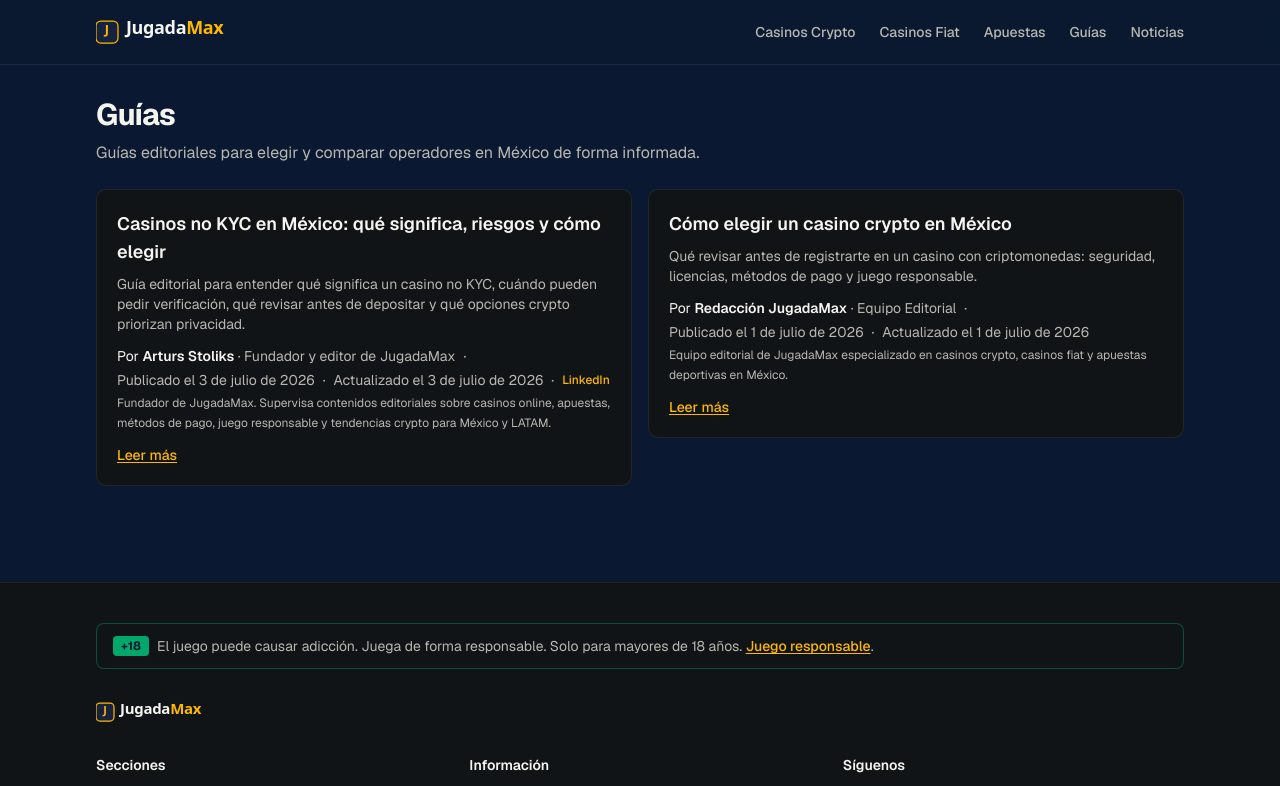
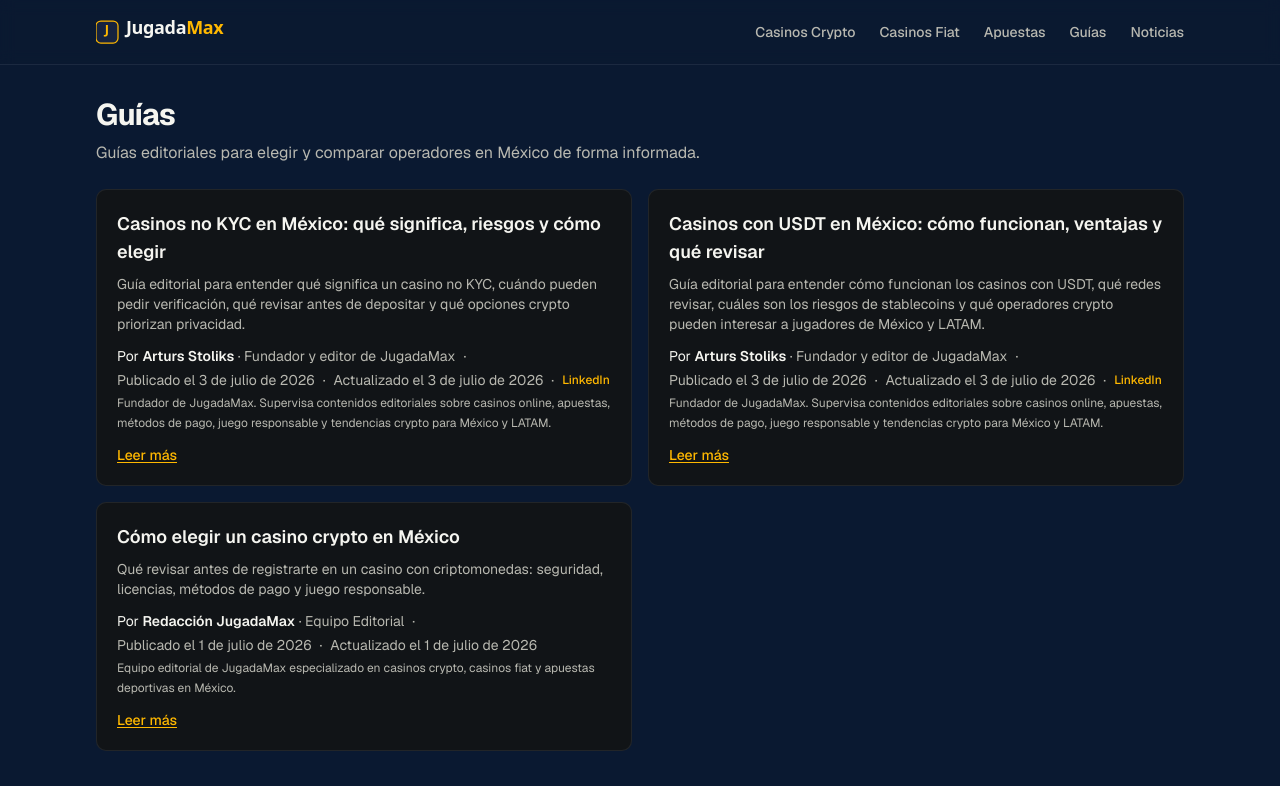
Before and after one commit to arturgerc/jugadamax, a Next.js app: page /guias in a window 1280 px wide. Shown: the top 786 px of the page. Built offline with nearby package versions, Linux system fonts and the light colour scheme.

Commit message:
Add USDT casino guide

```diff
--- a/app/(marketing)/guias/[slug]/page.tsx
+++ b/app/(marketing)/guias/[slug]/page.tsx
@@ -15,6 +15,26 @@ const GUIDE_RELATED_READING: Record<string, { href: string; label: string }[]> =
     { href: "/reviews/ltccasino", label: "LTC Casino" },
     { href: "/reviews/bitcasino", label: "Bitcasino.io" },
     { href: "/casinos-crypto", label: "Ver casinos crypto" },
+  ],
+  "casinos-con-usdt-mexico": [
+    { href: "/reviews/bitcasino", label: "Bitcasino.io" },
+    { href: "/reviews/cryptocasino", label: "CryptoCasino.CC" },
+    { href: "/reviews/ethcasino", label: "ETH Casino" },
+    { href: "/reviews/ltccasino", label: "LTC Casino" },
+    { href: "/casinos-crypto", label: "Ver casinos crypto" },
+  ],
+};
+
+const GUIDE_SOURCE_LINKS: Record<string, { label: string; url: string }[]> = {
+  "casinos-con-usdt-mexico": [
+    {
+      label: "Tether Transparency",
+      url: "https://tether.to/en/transparency/",
+    },
+    {
+      label: "Coinbase — What is a stablecoin?",
+      url: "https://www.coinbase.com/learn/crypto-basics/what-is-a-stablecoin",
+    },
   ],
 };
 
@@ -80,6 +100,7 @@ export default async function GuideArticlePage({
 
   const paragraphs = article.body.split("\n\n").filter(Boolean);
   const relatedReading = GUIDE_RELATED_READING[slug];
+  const sourceLinks = GUIDE_SOURCE_LINKS[slug];
 
   const breadcrumb = breadcrumbJsonLd([
     { name: "Inicio", path: "/" },
@@ -122,25 +143,51 @@ export default async function GuideArticlePage({
         </header>
 
         {article.coverImage ? (
-          <div
-            className="overflow-hidden rounded-xl border border-border/60 bg-[var(--jm-graphite)] shadow-sm"
-            style={{
-              aspectRatio: `${article.coverImage.width} / ${article.coverImage.height}`,
-            }}
-          >
+          <div className="aspect-[1200/630] w-full overflow-hidden rounded-xl border border-border/60 bg-card shadow-sm">
             {/* eslint-disable-next-line @next/next/no-img-element */}
             <img
               src={article.coverImage.src}
               alt={article.coverImage.alt}
               width={article.coverImage.width}
               height={article.coverImage.height}
-              className="block h-full w-full object-contain"
+              className="block h-full w-full object-cover object-center"
               decoding="async"
             />
           </div>
         ) : null}
 
         <div className="space-y-5">{paragraphs.map(renderGuideBlock)}</div>
+
+        {sourceLinks ? (
+          <section
+            aria-labelledby="source-links-heading"
+            className="rounded-xl border border-border/60 bg-card p-5 sm:p-6"
+          >
+            <h2
+              id="source-links-heading"
+              className="text-lg font-bold tracking-tight text-foreground"
+            >
+              Fuentes y lecturas
+            </h2>
+            <ul className="mt-4 space-y-2">
+              {sourceLinks.map((item) => (
+                <li key={item.url}>
+                  <a
+                    href={item.url}
+                    target="_blank"
+                    rel="nofollow noopener noreferrer"
+                    className={cn(
+                      "inline-flex min-h-11 items-center text-sm font-medium text-primary underline-offset-2 hover:underline",
+                      focusRing,
+                    )}
+                  >
+                    {item.label}
+                  </a>
+                </li>
+              ))}
+            </ul>
+          </section>
+        ) : null}
 
         {relatedReading ? (
           <section
--- a/content/guides/index.ts
+++ b/content/guides/index.ts
@@ -73,4 +73,49 @@ export const guides: Article[] = [
       height: 630,
     },
   },
+  {
+    id: "guia-casinos-con-usdt-mexico",
+    slug: "casinos-con-usdt-mexico",
+    type: "guide",
+    title: "Casinos con USDT en México: cómo funcionan, ventajas y qué revisar",
+    summary:
+      "Guía editorial para entender cómo funcionan los casinos con USDT, qué redes revisar, cuáles son los riesgos de stablecoins y qué operadores crypto pueden interesar a jugadores de México y LATAM.",
+    body: [
+      "## Qué es USDT y por qué aparece en casinos crypto",
+      "USDT, también conocido como Tether, es una stablecoin vinculada al dólar estadounidense. En el contexto de casinos crypto, muchos usuarios la consideran útil porque permite mover valor digital sin exponerse tanto a la volatilidad de monedas como Bitcoin o Ethereum.",
+      "Aun así, una stablecoin no elimina todos los riesgos. El precio, las redes, las comisiones, la liquidez, las políticas del emisor y las condiciones del operador pueden afectar la experiencia del usuario. Por eso JugadaMax recomienda entender cómo funciona USDT antes de depositar en cualquier casino online.",
+      "## Por qué USDT interesa en México y LATAM",
+      "En México y LATAM, USDT puede resultar atractivo para usuarios que ya usan exchanges, wallets o pagos digitales. A diferencia de depósitos con tarjeta, OXXO o SPEI, un depósito con USDT suele depender de una red blockchain y de la dirección correcta del operador.",
+      "Esto puede ser cómodo para usuarios crypto, pero también exige más cuidado. Si eliges una red equivocada, no revisas mínimos o envías fondos a una dirección incorrecta, el proceso puede complicarse. Antes de depositar, confirma moneda, red, mínimos, comisiones y reglas oficiales del casino.",
+      "## Redes: TRC20, ERC20 y otras opciones",
+      "Uno de los puntos más importantes al usar USDT es la red. USDT puede existir en distintas redes, y cada operador decide cuáles acepta. Algunas redes pueden tener comisiones más bajas o confirmaciones más rápidas, pero eso no significa que todas estén disponibles en cada casino.",
+      "Nunca envíes USDT sin comprobar la red exacta indicada por el operador. Si el casino muestra una dirección para una red concreta, usar otra red puede provocar pérdida de fondos o retrasos. JugadaMax recomienda hacer una prueba pequeña solo cuando entiendas bien el proceso.",
+      "## Ventajas de usar USDT en casinos online",
+      "La principal ventaja de USDT es que puede reducir la exposición a volatilidad frente a otras criptomonedas. Para usuarios que quieren jugar con una moneda digital más estable, USDT puede ser más predecible que BTC, ETH o DOGE.",
+      "También puede ser útil para usuarios que ya mantienen saldo en stablecoins. En lugar de convertir a pesos mexicanos o usar tarjeta bancaria, pueden operar desde una wallet o exchange. Aun así, cada casino tiene sus propias reglas sobre depósitos, retiros, límites, bonos y verificación.",
+      "## Riesgos y puntos que debes revisar",
+      "Antes de usar USDT en un casino online, revisa licencia informada por el operador, países restringidos, términos de cuenta, límites de depósito, límites de retiro, comisiones, redes disponibles, tiempos estimados y políticas de verificación.",
+      "También revisa si el casino publica reglas claras sobre bonos. Algunos bonos pueden parecer atractivos, pero tener requisitos de apuesta, límites de retiro, juegos excluidos o plazos cortos. Ninguna promoción garantiza ganancias.",
+      "## Casinos crypto donde USDT puede ser relevante",
+      "Dentro de JugadaMax, los operadores crypto donde USDT puede ser especialmente relevante son Bitcasino.io, CryptoCasino.CC, ETH Casino y LTC Casino. Cada uno debe evaluarse por separado: disponibilidad regional, monedas aceptadas, términos de retiro, verificación, bonos y experiencia de usuario.",
+      "No todos los casinos crypto son iguales. Algunos se enfocan en Bitcoin, otros en Ethereum, otros en Litecoin y otros en stablecoins. USDT puede ser una pieza útil, pero no debe ser el único criterio para elegir un operador.",
+      "## USDT no es lo mismo que pesos mexicanos",
+      "Usar USDT no es igual que usar pesos mexicanos. En casinos locales como Codere, Caliente o Betsson, el usuario suele pensar en MXN, métodos locales, OXXO, SPEI o tarjetas. En casinos con USDT, el usuario debe entender wallets, redes, dirección de depósito y confirmaciones.",
+      "Por eso la mejor opción depende del perfil del jugador. Si buscas métodos locales y una marca orientada a México, un operador fiat/local puede encajar mejor. Si ya usas crypto y prefieres stablecoins, un casino crypto puede ser más cómodo.",
+      "## Juego responsable",
+      "El juego online debe ser entretenimiento, no una fuente de ingresos. Define presupuesto, límites de tiempo y límites de depósito antes de jugar. Si sientes presión, pérdidas fuera de control o necesidad de recuperar dinero, detente y busca ayuda.",
+      "JugadaMax publica información editorial para mayores de 18 años. No operamos casinos, no procesamos apuestas y no garantizamos disponibilidad, pagos, bonos ni resultados.",
+    ].join("\n\n"),
+    authorId: "arturs-stoliks",
+    tags: ["USDT", "Tether", "casinos crypto", "stablecoins", "México"],
+    publishedAt: "2026-07-03",
+    updatedAt: "2026-07-03",
+    locale: "es-MX",
+    coverImage: {
+      src: "/guides/casinos-con-usdt-mexico.png",
+      alt: "Ilustración editorial sobre casinos con USDT, stablecoins, wallets crypto y juego responsable",
+      width: 1200,
+      height: 630,
+    },
+  },
 ];
```
Also changed, not shown: public/guides/casinos-con-usdt-mexico.png (added).
